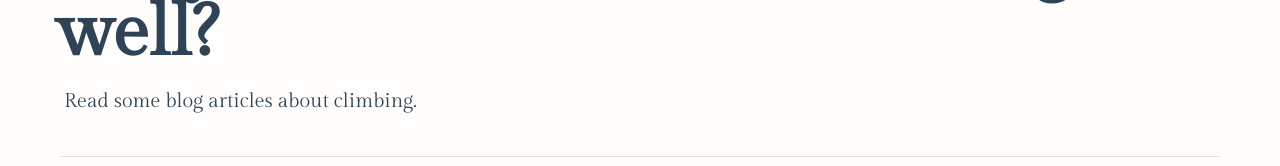
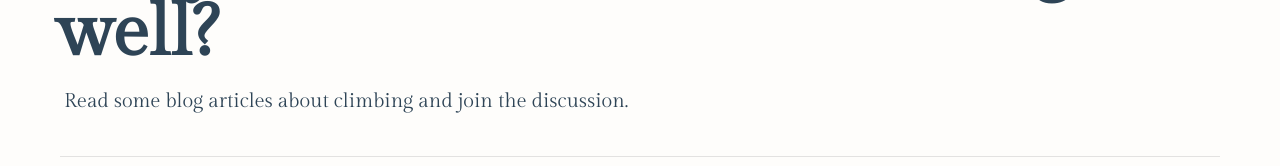
Before and after one commit to dave-forbes/blog-client, a React (Vite) app: page / in a window 1280 px wide. Shown: the part 187-353 px from the top of the page. Built offline with nearby package versions, Linux system fonts and the light colour scheme; no server answers.

Commit message:
change title text

```diff
--- a/src/components/Title.tsx
+++ b/src/components/Title.tsx
@@ -13,7 +13,7 @@ const Title = () => {
         pl="0.5rem"
         pt="1rem"
       >
-        Read some blog articles about climbing.
+        Read some blog articles about climbing and join the discussion.
       </Text>
     </Box>
   );
```
